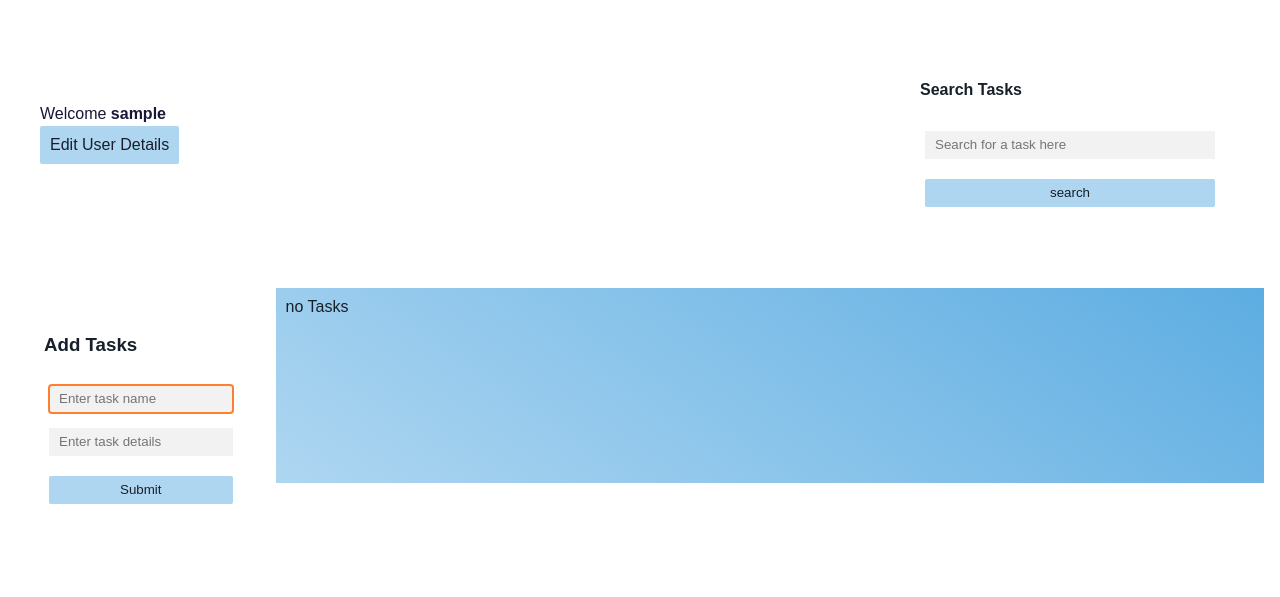
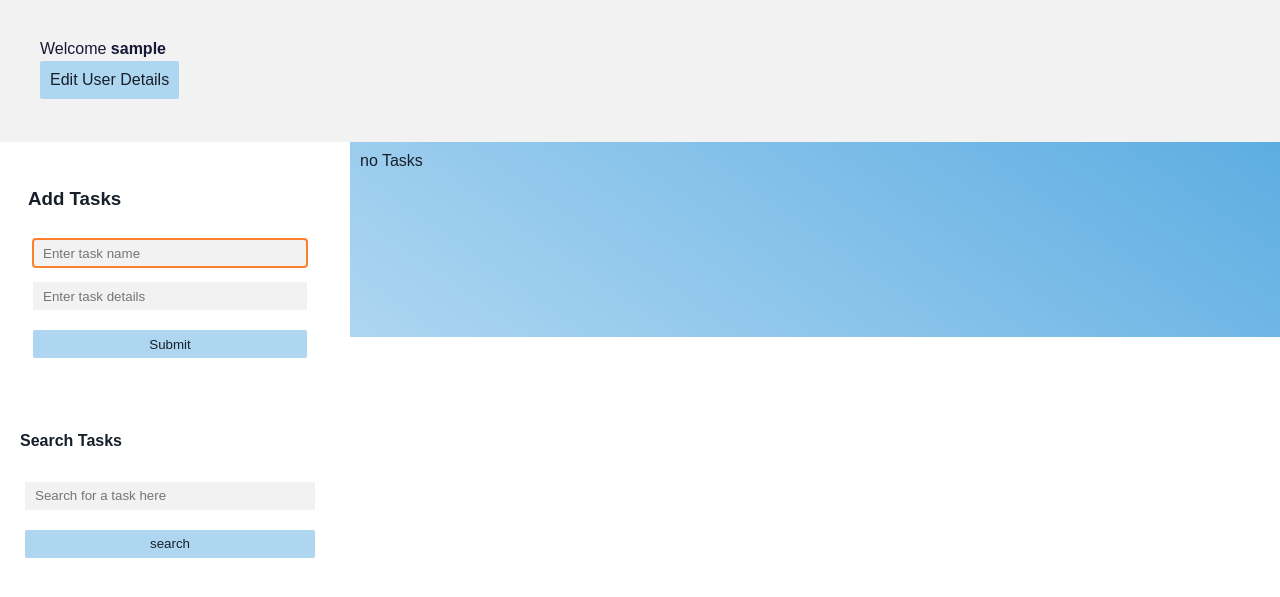
Before and after one commit to trisv/taskmint-prac-project, a PHP site: page / in a window 1280 px wide. Shown: the part 80-677 px from the top of the page. Run offline with PHP 8.4, Linux system fonts and the light colour scheme; the visitor is signed in with stand-in values (Sample User, id 1); data that the repository does not hold is empty; some web fonts are replaced.

Commit message:
Restructured index page
Restructured layout to be more user-friendly

```diff
--- a/index.php
+++ b/index.php
@@ -9,14 +9,14 @@ require './classes/task.class.php';
 $conn = new Database;
 
 //check if user logged in
-if(!userLoggedIn()){
+if (!userLoggedIn()) {
   redirect('login.php');
 }
 
 //require header
- require 'header.php';
+require 'header.php';
 
- ?>
+?>
 
 <div class="main">
   <div class="row-1">
@@ -27,6 +27,18 @@ if(!userLoggedIn()){
         </div>
         <a class="edit-user-link" href='edit_user.php'>Edit User Details</a>
       </div>
+    </div>
+  </div>
+  <div class="row-2">
+    <div class="admin-col">
+      <div class="task-form-container">
+        <form class="task-form" action="process_task.php" method='POST'>
+          <h3>Add Tasks</h3>
+          <input type="text" name="task_name" placeholder="Enter task name" required autofocus>
+          <input type="text" name="task_details" placeholder="Enter task details" required>
+          <input type="submit" style="cursor:pointer;">
+        </form>
+      </div>
       <div>
         <form class="search-form" name="search" method="POST" action="process_search.php">
           <h4>Search Tasks</h4>
@@ -35,16 +47,7 @@ if(!userLoggedIn()){
         </form>
       </div>
     </div>
-  </div>
-  <div class="row-2">
-    <div class="task-form-container">
-      <form class="task-form" action="process_task.php" method='POST'>
-        <h3>Add Tasks</h3>
-        <input type="text" name="task_name" placeholder="Enter task name" required autofocus >
-        <input type="text" name="task_details" placeholder="Enter task details" required >
-        <input type="submit" style="cursor:pointer;">
-      </form>
-    </div>
+
     <div class="tasks-display-container" style="width:80%;">
       <?php
       //set new class instance
@@ -53,14 +56,14 @@ if(!userLoggedIn()){
       //tell class who user is
       $tasks_list->setU_ID($_SESSION['u_id']);
 
-        //echo tasks viewTasks method to view tasks in database
+      //echo tasks viewTasks method to view tasks in database
       $myTasks = $tasks_list->viewTasks();
       ?>
 
       <div class="task-display">
         <?php
-        if(!empty($myTasks)) {
-          foreach($myTasks as $task_item) {
+        if (!empty($myTasks)) {
+          foreach ($myTasks as $task_item) {
             echo "<div class='task-box'>";
             echo "<br>";
             echo "<strong>Task Name:</strong> " . "<br>" . "<a href='task.php?task_id=" . $task_item['task_id'] . "' class='display-task-name'>" . $task_item['task_name'] . '</a><br>';
@@ -75,6 +78,7 @@ if(!userLoggedIn()){
 
       </div>
     </div>
+
   </div>
 </div>
 
--- a/resources/css/style.css
+++ b/resources/css/style.css
@@ -158,14 +158,13 @@ form input[type="submit"]:hover {
   justify-content:space-between;
   align-items:center;
   padding:2.5rem;
-  background-color:#fff;
+  background-color:#f2f2f2;
 }
 
 .row-2 {
   display:flex;
-  justify-content:flex-start;
+  justify-content:space-between;
   align-items:flex-start;
-  padding:1rem;
   gap:10px;
   min-height:175px;
 }
@@ -187,7 +186,7 @@ form input[type="submit"]:hover {
   }
 
   .task-display {
-    justify-content: space-evenly!important;
+    justify-content: flex-start!important;
   }
 
   .task-box {
@@ -367,9 +366,6 @@ form input[type="submit"]:hover {
   margin-top: 10px;
 }
 
-.task-form-container {
-  width:20%;
-}
 .edit-task-form-container {
   display:flex;
   justify-content: center;
@@ -381,7 +377,6 @@ form input[type="submit"]:hover {
   min-width:175px;
   min-height:175px;
   padding:28px;
-  background-color:#fff;
 }
 
 .edit-task-form {
```
